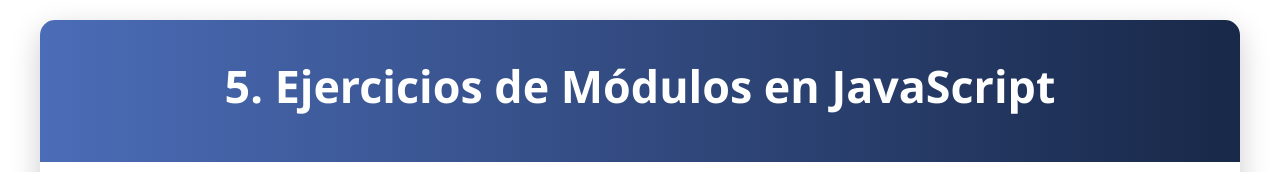
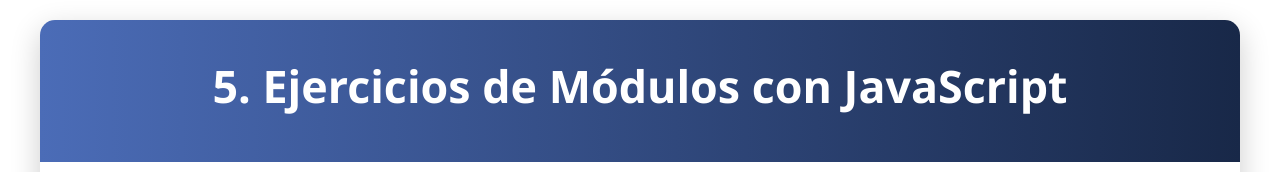
Before and after one commit to xaviermacias12/Practicas-JavaScript, a plain HTML site: page miProyecto/index.html in a window 1280 px wide. Shown: the top 172 px of the page. Drawn offline with Linux system fonts and the light colour scheme.

Commit message:
finalizado

```diff
--- a/miProyecto/index.html
+++ b/miProyecto/index.html
@@ -3,7 +3,7 @@
 <head>
     <meta charset="UTF-8">
     <meta name="viewport" content="width=device-width, initial-scale=1.0">
-    <title>Ejercicios de Módulos en JavaScript</title>
+    <title>5. Ejercicios de Modulos con JavaScript</title>
     <style>
         * {
             margin: 0;
@@ -209,7 +209,7 @@
 <body>
     <div class="container">
         <header>
-            <h1>5. Ejercicios de Módulos en JavaScript</h1>
+            <h1>5. Ejercicios de Módulos con JavaScript</h1>
         </header>
 
         <div class="content">
@@ -370,7 +370,7 @@
                 </div>
             </section>
 
-            <!-- Ejercicio 4: Ejercicio Propuesto -->
+            <!-- Ejercicio 4: -->
             <section class="exercise">
                 <h2>Ejercicio Personal: Módulo para funciones de fecha y hora.</h2>
                 <p>Un módulo para funciones de fecha y hora.</p>
@@ -408,13 +408,11 @@
             outputElement.innerHTML = "Ejecutando proyecto completo...";
 
             try {
-                // Importar todos los módulos
                 const { saludo } = await import('./saludo.js');
                 const { despedida } = await import('./despedida.js');
                 const mensajeModule = await import('./mensaje.js');
                 const mensaje = mensajeModule.default;
 
-                // Usar las funciones importadas
                 let resultado = "";
                 resultado += `${saludo()}\n`;
                 resultado += `${despedida()}\n`;
@@ -422,7 +420,6 @@
 
                 outputElement.innerHTML = resultado;
 
-                // También mostrar en consola
                 console.log(saludo());
                 console.log(despedida());
                 console.log(mensaje);
@@ -438,7 +435,6 @@
             const numB = parseInt(document.getElementById('numB').value) || 0;
             const operation = document.getElementById('operation').value;
 
-            // Importar módulo matemático dinámicamente
             const math = await import('./math.js');
 
             let resultado;
@@ -468,7 +464,6 @@
             const texto = document.getElementById('textInput').value || '';
             const operation = document.getElementById('stringOperation').value;
 
-            // Importar módulo de strings dinámicamente
             const strings = await import('./strings.js');
 
             let resultado;
@@ -499,12 +494,10 @@
             outputElement.innerHTML = "Ejecutar módulo";
 
             try {
-                // Simular módulos de fecha y validación
                 const fechaActual = () => new Date().toLocaleDateString();
                 const horaActual = () => new Date().toLocaleTimeString();
                 const diaSemana = () => new Date().toLocaleString('es-ES', { weekday: 'long' });
 
-                // Probar las funciones
                 let resultado = "";
                 resultado += `Fecha actual: ${fechaActual()}\n`;
                 resultado += `Hora actual: ${horaActual()}\n`;
@@ -512,7 +505,6 @@
 
                 outputElement.innerHTML = resultado;
 
-                // También mostrar en consola
                 console.log(`Fecha actual: ${fechaActual()}`);
                 console.log(`Hora actual: ${horaActual()}`);
                 console.log(`Día de la semana: ${diaSemana()}`);
@@ -523,7 +515,6 @@
         });
     </script>
 
-    <!-- Módulos JavaScript -->
     <script type="module" src="./saludo.js"></script>
     <script type="module" src="./despedida.js"></script>
     <script type="module" src="./mensaje.js"></script>
```
Also changed, not shown: doms.html (+1 -6 lines), funciones.html (+1 -12 lines), manejo.html (+2 -2 lines), poo.html (+4 -16 lines), promesas.html (+15 -16 lines).
